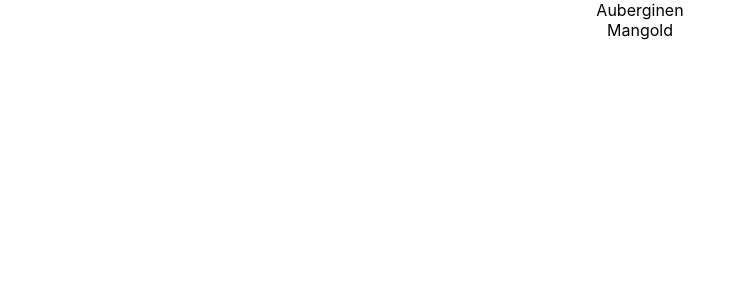
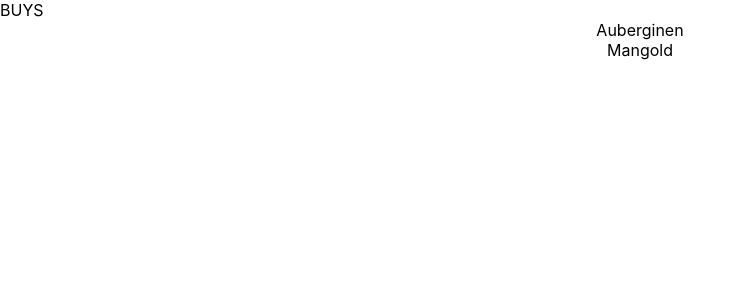
Before and after one commit to rheimers/buy-app, a React (Create React App) app: page / in a window 1280 px wide. Shown: the top 300 px of the page, without its empty margins (0-745 px from the left). Built offline with nearby package versions, Linux system fonts and the light colour scheme; data requests are answered from the project's data file.

Commit message:
Add router and two pages

```diff
--- a/src/App.js
+++ b/src/App.js
@@ -1,6 +1,13 @@
 import React, { useState, useEffect } from "react";
 import "./App.css";
 import { getBuys } from "./api/buy";
+import {
+  BrowserRouter as Router,
+  Link,
+  Switch,
+  Route,
+  Redirect,
+} from "react-router-dom";
 
 function App() {
   const [buys, setBuys] = useState(null);
@@ -14,11 +21,21 @@
   }, []);
 
   return (
-    <div className="App">
-      {buys?.map((buy) => (
-        <div key={buys.id}>{buy.item}</div>
-      ))}
-    </div>
+    <Router>
+      <Switch>
+        <Route path="/add">
+          <div>ADD BUY</div>
+        </Route>
+        <Route path="/">
+          <div>BUYS</div>
+        </Route>
+      </Switch>
+      <div className="App">
+        {buys?.map((buy) => (
+          <div key={buys.id}>{buy.item}</div>
+        ))}
+      </div>
+    </Router>
   );
 }
 
```
Also changed, not shown: src/pages/AddBuy.js (added), src/pages/Home.js (added).
